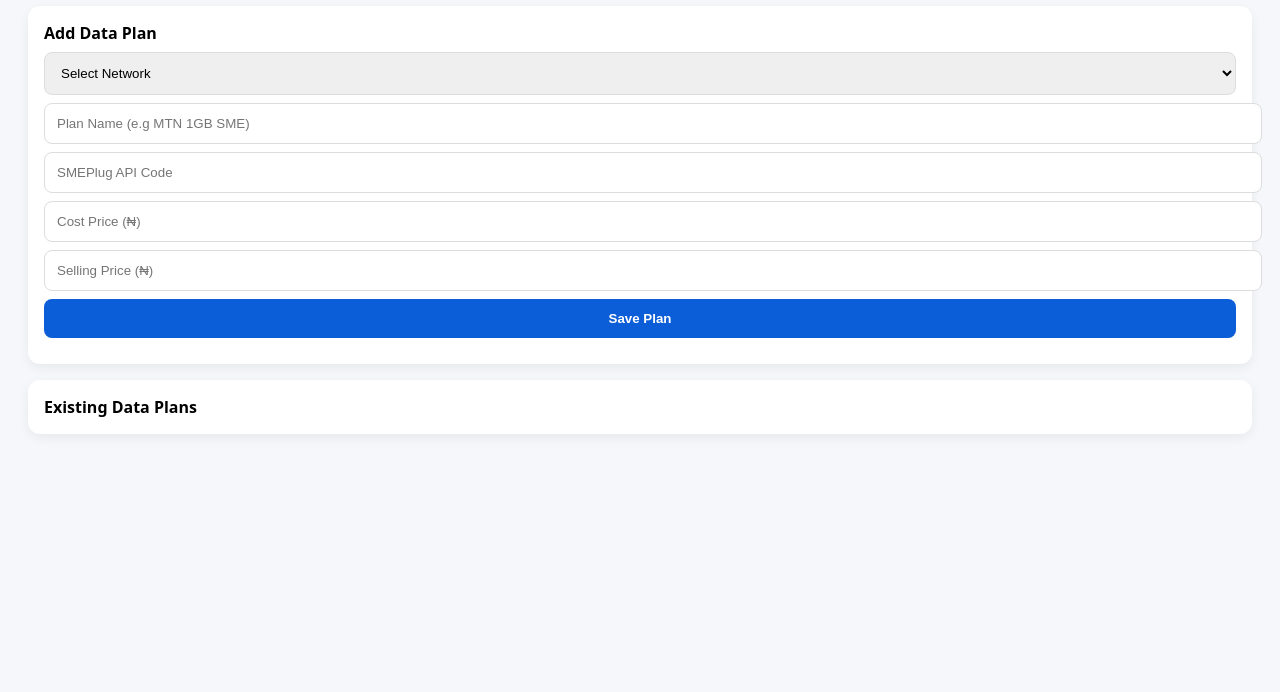
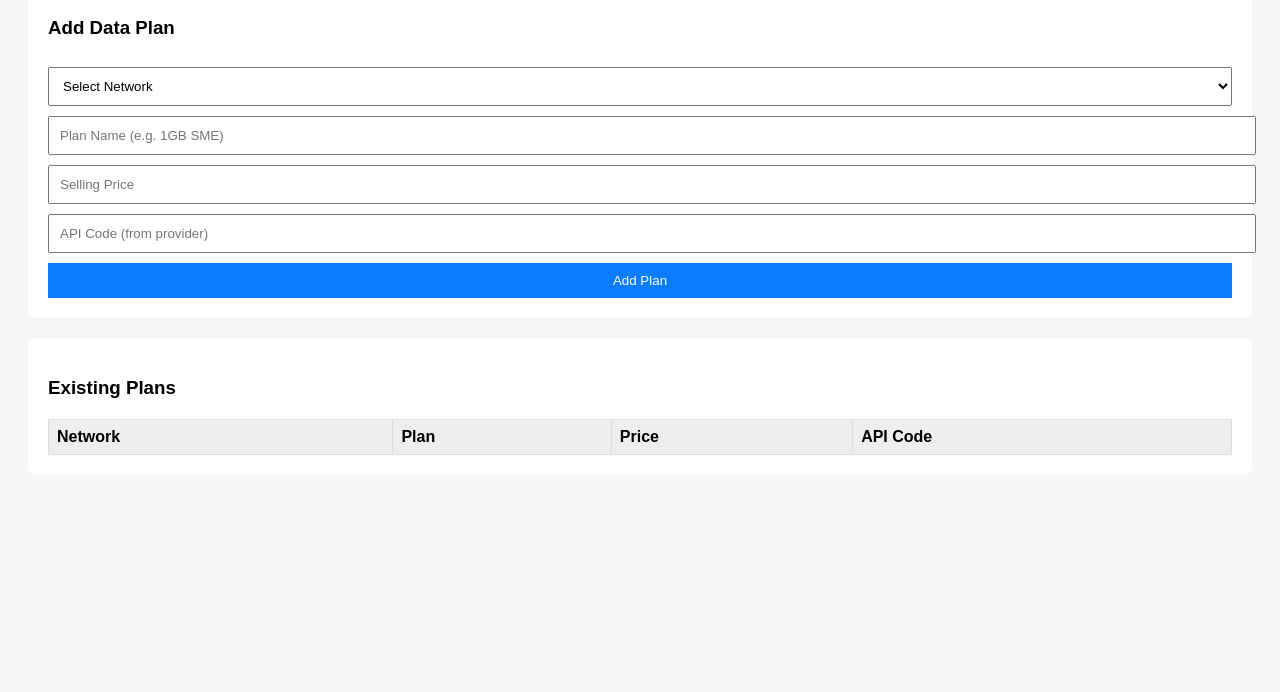
Before and after one commit to Salihualamin/aa-data-sub-backend, a website: page dashboard.html in a window 1280 px wide. Shown: the part 108-800 px from the top of the page. Drawn offline with Linux system fonts and the light colour scheme; no server answers.

Commit message:
Refactor admin dashboard layout and scripts

```diff
--- a/dashboard.html
+++ b/dashboard.html
@@ -1,51 +1,32 @@
 <!DOCTYPE html>
-<html lang="en">
+<html>
 <head>
-  <meta charset="UTF-8" />
-  <title>Admin Dashboard – A’A Data Sub</title>
-  <meta name="viewport" content="width=device-width, initial-scale=1" />
+  <title>A’A Data Sub – Admin Dashboard</title>
   <style>
-    body {
-      font-family: system-ui;
-      background: #f5f7fa;
-      padding: 20px;
-    }
-    h1 { color: #0b5ed7; }
-    .card {
-      background: #fff;
-      padding: 16px;
-      border-radius: 12px;
-      margin-bottom: 16px;
-      box-shadow: 0 4px 12px rgba(0,0,0,.06);
-    }
+    body { font-family: Arial; background:#f4f6f8; padding:20px; }
+    h2 { margin-bottom:10px; }
+    .card { background:#fff; padding:20px; border-radius:8px; margin-bottom:20px; }
     input, select, button {
-      width: 100%;
-      padding: 12px;
-      margin-top: 8px;
-      border-radius: 8px;
-      border: 1px solid #ddd;
+      width:100%; padding:10px; margin-top:10px;
     }
     button {
-      background: #0b5ed7;
-      color: white;
-      border: none;
-      font-weight: bold;
+      background:#0a7cff; color:#fff; border:none; cursor:pointer;
     }
-    .success { color: green; margin-top: 10px; }
-    .plan {
-      border-bottom: 1px solid #eee;
-      padding: 10px 0;
+    table {
+      width:100%; border-collapse:collapse; margin-top:20px;
     }
+    th, td {
+      border:1px solid #ddd; padding:8px; text-align:left;
+    }
+    th { background:#eee; }
   </style>
 </head>
 <body>
 
-<h1>Admin Dashboard</h1>
+<h2>Admin Dashboard – Data Plans</h2>
 
-<!-- ADD DATA PLAN -->
 <div class="card">
-  <b>Add Data Plan</b>
-
+  <h3>Add Data Plan</h3>
   <select id="network">
     <option value="">Select Network</option>
     <option>MTN</option>
@@ -53,60 +34,66 @@
     <option>Glo</option>
     <option>9mobile</option>
   </select>
-
-  <input id="planName" placeholder="Plan Name (e.g MTN 1GB SME)" />
-  <input id="apiCode" placeholder="SMEPlug API Code" />
-  <input id="costPrice" type="number" placeholder="Cost Price (₦)" />
-  <input id="sellPrice" type="number" placeholder="Selling Price (₦)" />
-
-  <button onclick="addPlan()">Save Plan</button>
-  <div id="msg" class="success"></div>
+  <input id="planName" placeholder="Plan Name (e.g. 1GB SME)">
+  <input id="price" type="number" placeholder="Selling Price">
+  <input id="apiCode" placeholder="API Code (from provider)">
+  <button onclick="addPlan()">Add Plan</button>
 </div>
 
-<!-- VIEW PLANS -->
 <div class="card">
-  <b>Existing Data Plans</b>
-  <div id="plans"></div>
+  <h3>Existing Plans</h3>
+  <table>
+    <thead>
+      <tr>
+        <th>Network</th>
+        <th>Plan</th>
+        <th>Price</th>
+        <th>API Code</th>
+      </tr>
+    </thead>
+    <tbody id="plans"></tbody>
+  </table>
 </div>
 
 <script>
-function addPlan() {
-  const data = {
-    network: network.value,
-    planName: planName.value,
-    apiCode: apiCode.value,
-    costPrice: costPrice.value,
-    sellPrice: sellPrice.value
-  };
+async function addPlan() {
+  const network = document.getElementById("network").value;
+  const planName = document.getElementById("planName").value;
+  const price = document.getElementById("price").value;
+  const apiCode = document.getElementById("apiCode").value;
 
-  fetch("/admin/add-plan", {
+  const res = await fetch("/admin/plans", {
     method: "POST",
     headers: { "Content-Type": "application/json" },
-    body: JSON.stringify(data)
-  })
-  .then(res => res.json())
-  .then(() => {
-    msg.innerText = "Plan added successfully";
+    body: JSON.stringify({ network, planName, price, apiCode })
+  });
+
+  const data = await res.json();
+  if (data.success) {
+    alert("Plan added");
     loadPlans();
-  });
+  } else {
+    alert(data.error);
+  }
 }
 
-function loadPlans() {
-  fetch("/admin/plans")
-    .then(res => res.json())
-    .then(plans => {
-      plansDiv = document.getElementById("plans");
-      plansDiv.innerHTML = "";
+async function loadPlans() {
+  const res = await fetch("/admin/plans");
+  const plans = await res.json();
 
-      plans.forEach(p => {
-        plansDiv.innerHTML += `
-          <div class="plan">
-            <b>${p.network}</b> — ${p.planName}<br>
-            Cost: ₦${p.costPrice} | Sell: ₦${p.sellPrice}
-          </div>
-        `;
-      });
-    });
+  const tbody = document.getElementById("plans");
+  tbody.innerHTML = "";
+
+  plans.forEach(p => {
+    tbody.innerHTML += `
+      <tr>
+        <td>${p.network}</td>
+        <td>${p.planName}</td>
+        <td>₦${p.price}</td>
+        <td>${p.apiCode}</td>
+      </tr>
+    `;
+  });
 }
 
 loadPlans();
```
